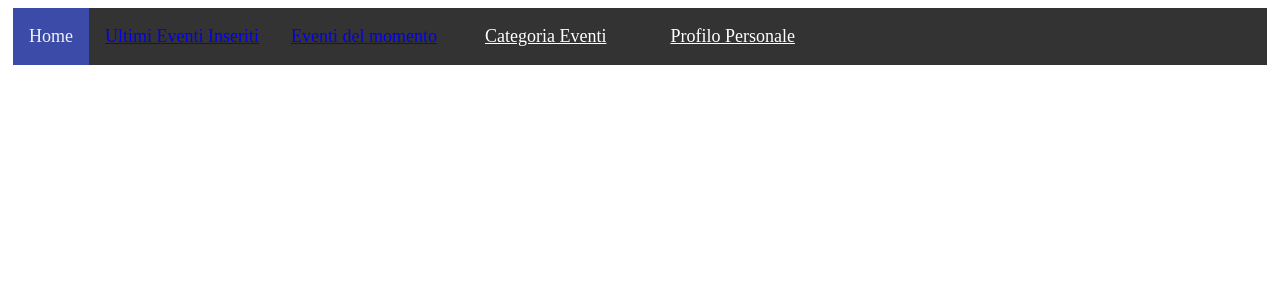
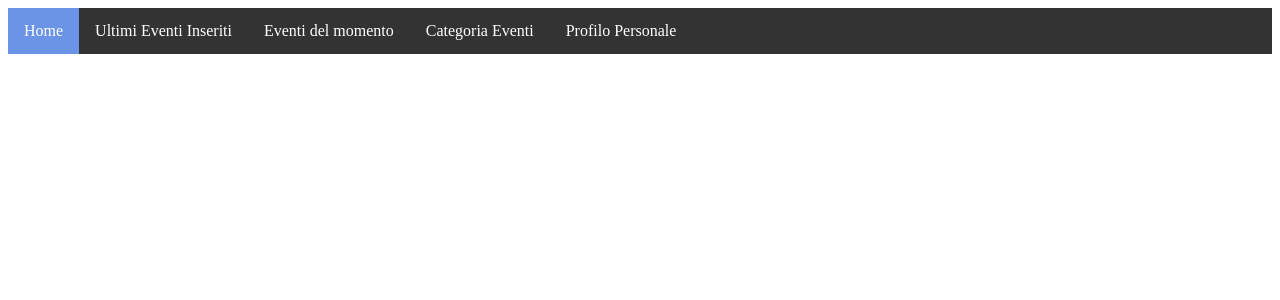
Before and after one commit to giobyR/cityscape, a PHP site: page /php/main.php in a window 1280 px wide. Shown: the top 300 px of the page. Run offline with PHP 8.4, Linux system fonts and the light colour scheme; data that the repository does not hold is empty.

Commit message:
fixed navbar css layout and added onclick events

```diff
--- a/css/navbar.css
+++ b/css/navbar.css
@@ -1,43 +1,30 @@
-ul{
+.navbar{
     list-style-type: none;
     margin: 0;
     padding: 0;
-
+    overflow: hidden;
+    background-color: #333;
 }
-.navbar {
-    background-color: #333;
-    overflow: hidden;
-    margin:5px;
+.active{
+    background-color: rgb(107, 148, 230);
 }
-.navbar li{
-    float: left;
-    display: block;
-    color: #f2f2f2;
+li{
+    float:left;
+}
+li a, .dropdown-button{
+    display: inline-block;
+    color: white;
     text-align: center;
-    padding: 18px 16px;
+    padding: 14px 16px;
     text-decoration: none;
-    font-size: 18px;
 }
-/* come si presenta la pagina attualmente selezionata*/
-.active{
-    background-color: rgb(59, 75, 167);
-    color: white;
+li a:hover, .dropdown:hover .dropdown-button {
+    background-color: rgb(67, 107, 218);
 }
-.dropdown {
-    float: left;
-    overflow: hidden;
+li.dropdown {
+    display: inline-block;
 }
-/* comportamento menu a scomparsa ->eredità proprietà dropdown*/
-.dropdown .dropdown-button{
-    font-size: 18px;
-    border: none;
-    color: white;
-    padding: 18px 16px;
-    background-color: inherit;
-    font-family: inherit;
-    margin: inherit;
-}
-.dropdown-content{
+.dropdown-content {
     display: none;
     position: absolute;
     background-color: #f9f9f9;
@@ -45,25 +32,16 @@ ul{
     box-shadow: 0px 8px 16px 0px rgba(0,0,0,0.2);
     z-index: 1;
 }
-.dropdown-content a{
-    float: none;
+.dropdown-content a {
     color: black;
     padding: 12px 16px;
     text-decoration: none;
     display: block;
     text-align: left;
 }
-
-/* comportamento durante hover navbar*/
-.navbar li:hover, .dropdown:hover .dropdown-button{
-    background-color: rgb(100, 136, 212);
-    color: white;
+.dropdown-content a:hover {
+    background-color: #f1f1f1;
 }
-/* comportamento durante hover menu a scomparsa*/
-.dropdown-content a:hover{
-    background-color: #ddd;
-    color: black;
-}
-.dropdown:hover .dropdown-content{
+.dropdown:hover .dropdown-content {
     display: block;
 }
```
Also changed, not shown: php/layout/navbar.php (+13 -13 lines).
